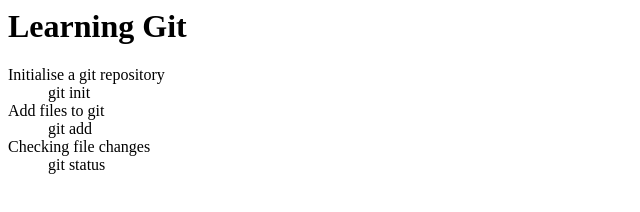
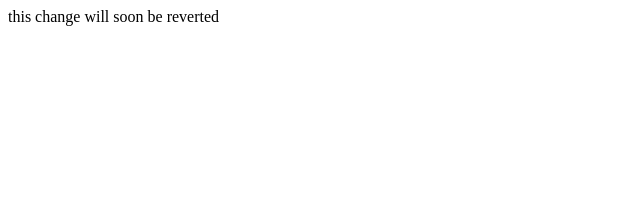
Before and after one commit to ellcub/codebar-git-tutorial, a plain HTML site: page index.html in a window 1280 px wide. Shown: the whole page, without its empty margins (0-640 px from the left). Drawn offline with Linux system fonts and the light colour scheme.

Commit message:
add another broken change

```diff
--- a/index.html
+++ b/index.html
@@ -1,17 +1 @@
-<html>
-    <head>
-        <title>Learning Git!</title>
-    </head>
-
-    <body>
-        <h1> Learning Git </h1>
-          <dl>
-            <dt>Initialise a git repository</dt>
-            <dd>git init</dd>
-            <dt>Add files to git</dt>
-            <dd>git add <filename></dd>
-            <dt>Checking file changes</dt>
-            <dd>git status</dd>
-          </dl>
-    </body>
-</html>
+this change will soon be reverted
```
